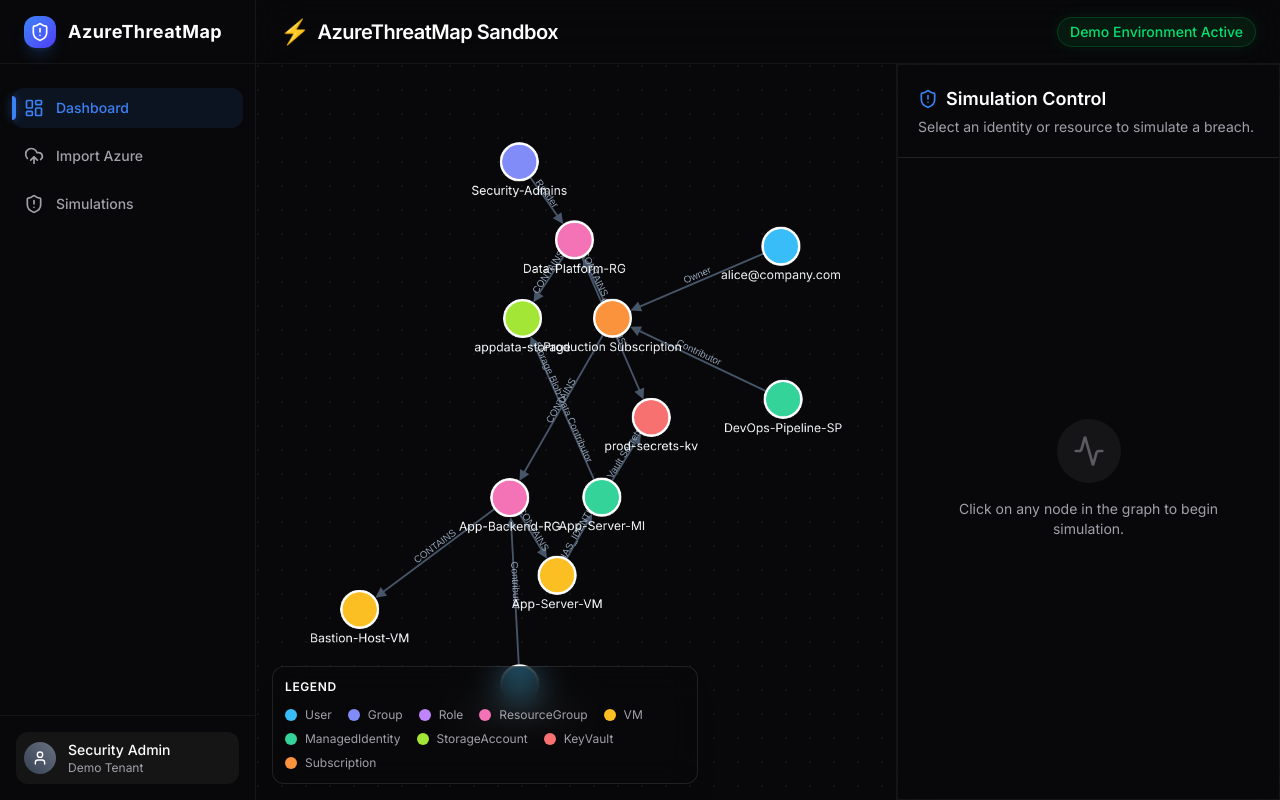
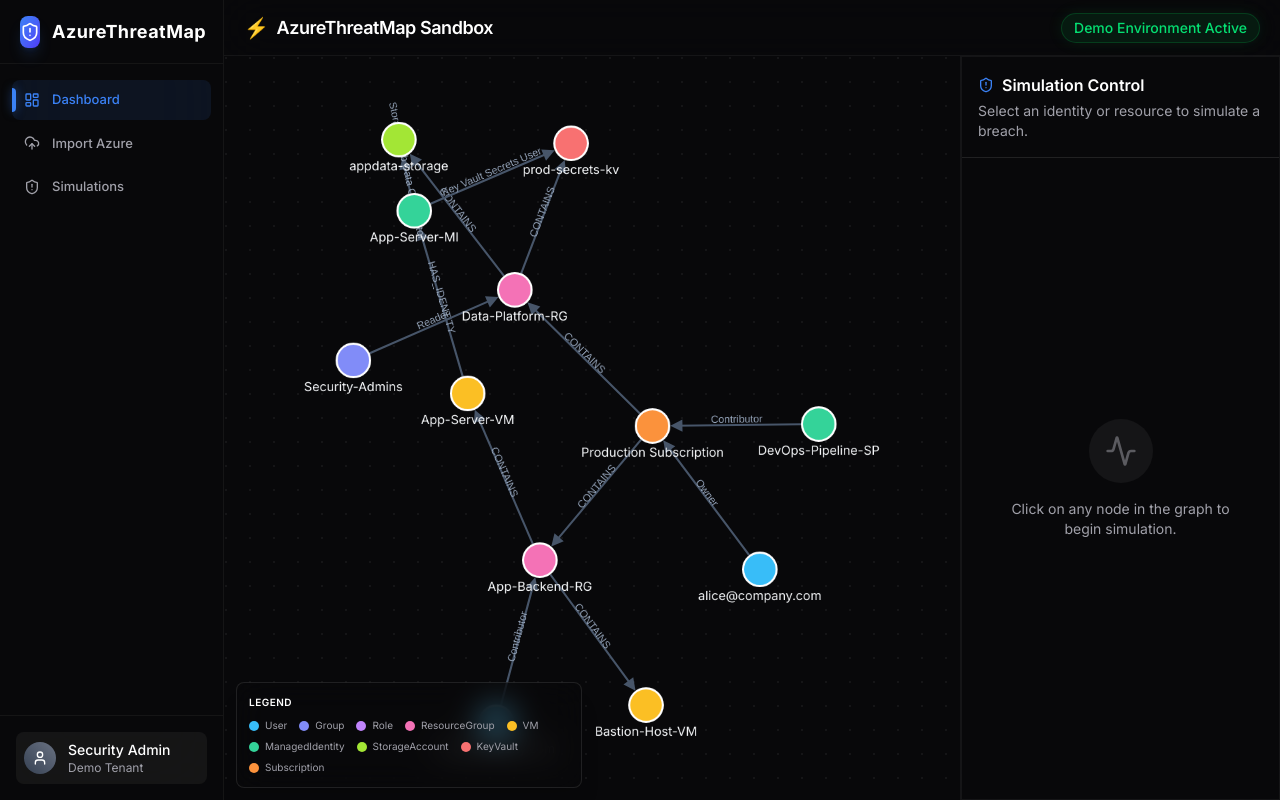
Before and after one commit to vibhu-dixit-dev/AzureThreatMap, a Next.js app: page / in a window 1280 px wide. Built offline with nearby package versions, Linux system fonts and the light colour scheme.

Commit message:
fix: make page dense

```diff
--- a/src/app/globals.css
+++ b/src/app/globals.css
@@ -46,7 +46,7 @@
   --border: #27272a;
   --input: #27272a;
   --ring: #3b82f6;
-  --radius: 0.75rem;
+  --radius: 0.5rem;
 }
 
 body {
@@ -57,7 +57,7 @@ body {
   background-image:
     linear-gradient(to right, rgba(255,255,255,0.02) 1px, transparent 1px),
     linear-gradient(to bottom, rgba(255,255,255,0.02) 1px, transparent 1px);
-  background-size: 40px 40px;
+  background-size: 32px 32px;
 }
 
 @layer utilities {
@@ -65,6 +65,6 @@ body {
     @apply bg-background/50 backdrop-blur-xl border border-white/5 shadow-2xl;
   }
   .glass-card {
-    @apply bg-card/60 backdrop-blur-lg border border-white/10 shadow-xl rounded-xl;
+    @apply bg-card/60 backdrop-blur-lg border border-white/10 shadow-xl rounded-lg p-3;
   }
 }
--- a/src/app/page.tsx
+++ b/src/app/page.tsx
@@ -22,11 +22,11 @@ export default function Dashboard() {
       <Sidebar onImportClick={() => setIsImportModalOpen(true)} />
 
       {/* Main Content Area */}
-      <main className="flex-1 flex flex-col relative z-10 min-w-0 ml-16 md:ml-64 transition-all duration-300">
+      <main className="flex-1 flex flex-col relative z-10 min-w-0 ml-16 md:ml-56 transition-all duration-300">
         {/* Topbar */}
-        <header className="h-14 md:h-16 flex items-center justify-between px-4 md:px-6 border-b border-white/5 bg-card/40 backdrop-blur-xl flex-shrink-0">
-          <h1 className="text-base md:text-xl font-heading font-semibold tracking-tight text-white flex items-center gap-2">
-            <span className="text-primary text-xl md:text-2xl">⚡</span>
+        <header className="h-12 md:h-14 flex items-center justify-between px-4 md:px-5 border-b border-white/5 bg-card/40 backdrop-blur-xl flex-shrink-0">
+          <h1 className="text-sm md:text-lg font-heading font-semibold tracking-tight text-white flex items-center gap-2">
+            <span className="text-primary text-lg md:text-xl">⚡</span>
             <span className="hidden sm:inline">AzureThreatMap Sandbox</span>
             <span className="sm:hidden">AzureThreatMap</span>
           </h1>
@@ -49,7 +49,7 @@ export default function Dashboard() {
           </div>
 
           {/* Right Simulation Panel */}
-          <div className="w-full md:w-80 lg:w-96 flex-shrink-0 border-t md:border-t-0 md:border-l border-white/5 overflow-y-auto">
+          <div className="w-full md:w-72 lg:w-80 flex-shrink-0 border-t md:border-t-0 md:border-l border-white/5 overflow-y-auto">
             <SimulatePanel
               selectedNodeId={selectedNodeId}
               onSimulationComplete={setSimulationResult}
--- a/src/components/GraphCanvas.tsx
+++ b/src/components/GraphCanvas.tsx
@@ -70,15 +70,15 @@ export default function GraphCanvas({ selectedNodeId, onNodeSelect, simulationRe
             'background-color': (ele) => typeColors[ele.data('type')] || '#94a3b8',
             'label': 'data(label)',
             'color': '#f8fafc',
-            'font-size': '10px',
+            'font-size': '9px',
             'font-family': 'Inter, sans-serif',
             'text-valign': 'bottom',
             'text-halign': 'center',
-            'text-margin-y': 4,
-            'border-width': 2,
+            'text-margin-y': 3,
+            'border-width': 1.5,
             'border-color': 'rgba(255,255,255,0.1)',
-            'width': 30,
-            'height': 30,
+            'width': 24,
+            'height': 24,
             'transition-property': 'background-color, line-color, target-arrow-color',
             'transition-duration': 300
           }
@@ -92,10 +92,10 @@ export default function GraphCanvas({ selectedNodeId, onNodeSelect, simulationRe
             'target-arrow-shape': 'triangle',
             'curve-style': 'bezier',
             'label': 'data(label)',
-            'font-size': '8px',
+            'font-size': '7.5px',
             'color': '#94a3b8',
             'text-rotation': 'autorotate',
-            'text-margin-y': -5,
+            'text-margin-y': -4,
             'transition-property': 'background-color, line-color, target-arrow-color, width',
             'transition-duration': 300
           }
@@ -136,9 +136,9 @@ export default function GraphCanvas({ selectedNodeId, onNodeSelect, simulationRe
       ],
       layout: {
         name: 'cose',
-        padding: 50,
-        nodeRepulsion: () => 4000,
-        idealEdgeLength: () => 100,
+        padding: 40,
+        nodeRepulsion: () => 3500,
+        idealEdgeLength: () => 80,
         edgeElasticity: () => 100,
       },
       userZoomingEnabled: true,
@@ -212,13 +212,13 @@ export default function GraphCanvas({ selectedNodeId, onNodeSelect, simulationRe
       )}
 
       {/* Legend overlay */}
-      <div className="absolute bottom-4 left-4 glass-card p-3 rounded-lg flex flex-col gap-2 pointer-events-none">
-        <h4 className="text-xs font-semibold text-white mb-1 uppercase tracking-wider">Legend</h4>
-        <div className="flex flex-wrap gap-x-4 gap-y-2 max-w-[400px]">
+      <div className="absolute bottom-3 left-3 glass-card p-2 rounded-md flex flex-col gap-1.5 pointer-events-none">
+        <h4 className="text-[10px] font-semibold text-white mb-0.5 uppercase tracking-wider">Legend</h4>
+        <div className="flex flex-wrap gap-x-3 gap-y-1.5 max-w-[320px]">
           {Object.entries(typeColors).map(([type, color]) => (
-            <div key={type} className="flex items-center gap-2">
-              <div className="w-3 h-3 rounded-full" style={{ backgroundColor: color }} />
-              <span className="text-xs text-muted-foreground">{type}</span>
+            <div key={type} className="flex items-center gap-1.5">
+              <div className="w-2.5 h-2.5 rounded-full" style={{ backgroundColor: color }} />
+              <span className="text-[10px] text-muted-foreground">{type}</span>
             </div>
           ))}
         </div>
--- a/src/components/Sidebar.tsx
+++ b/src/components/Sidebar.tsx
@@ -7,8 +7,8 @@ interface SidebarProps {
 
 export default function Sidebar({ onImportClick }: SidebarProps) {
   return (
-    <aside className="fixed inset-y-0 left-0 w-16 md:w-64 bg-card/60 backdrop-blur-2xl border-r border-white/5 flex flex-col z-20 transition-all duration-300">
-      <div className="h-16 flex items-center justify-center md:justify-start md:px-6 border-b border-white/5">
+    <aside className="fixed inset-y-0 left-0 w-16 md:w-56 bg-card/60 backdrop-blur-2xl border-r border-white/5 flex flex-col z-20 transition-all duration-300">
+      <div className="h-14 md:h-16 flex items-center justify-center md:justify-start md:px-5 border-b border-white/5">
         <div className="w-8 h-8 rounded-lg bg-gradient-to-br from-primary to-indigo-600 flex items-center justify-center shadow-lg shadow-primary/20">
           <ShieldAlert className="w-5 h-5 text-white" />
         </div>
@@ -17,7 +17,7 @@ export default function Sidebar({ onImportClick }: SidebarProps) {
         </span>
       </div>
 
-      <nav className="flex-1 py-6 flex flex-col gap-2 px-3">
+      <nav className="flex-1 py-4 flex flex-col gap-1 px-3">
         <NavItem icon={LayoutDashboard} label="Dashboard" active />
         <NavItem icon={CloudUpload} label="Import Azure" onClick={onImportClick} />
         <NavItem icon={ShieldAlert} label="Simulations" />
@@ -49,8 +49,8 @@ function NavItem({ icon: Icon, label, active = false, onClick }: { icon: any, la
         ${active ? 'bg-primary/10 text-primary' : 'text-muted-foreground hover:bg-white/5 hover:text-white'}
       `}
     >
-      <Icon className={`w-5 h-5 ${active ? 'text-primary' : 'text-muted-foreground group-hover:text-white'}`} />
-      <span className="hidden md:block text-sm font-medium">{label}</span>
+      <Icon className={`w-4 h-4 ${active ? 'text-primary' : 'text-muted-foreground group-hover:text-white'}`} />
+      <span className="hidden md:block text-[13px] font-medium">{label}</span>
 
       {active && (
         <div className="absolute left-0 top-1/2 -translate-y-1/2 w-1 h-6 bg-primary rounded-r-full shadow-[0_0_10px_rgba(59,130,246,0.5)]" />
--- a/src/components/SimulatePanel.tsx
+++ b/src/components/SimulatePanel.tsx
@@ -80,9 +80,9 @@ export default function SimulatePanel({ selectedNodeId, onSimulationComplete, on
   return (
     <aside className="w-full h-full glass bg-card/80 flex flex-col shadow-2xl relative z-20">
       {/* Header */}
-      <div className="p-5 border-b border-white/10">
-        <h2 className="text-lg font-heading font-semibold text-white flex items-center gap-2">
-          <ShieldAlert className="w-5 h-5 text-primary" />
+      <div className="p-4 border-b border-white/10">
+        <h2 className="text-base font-heading font-semibold text-white flex items-center gap-2">
+          <ShieldAlert className="w-4 h-4 text-primary" />
           Simulation Control
         </h2>
         <p className="text-sm text-muted-foreground mt-1">Select an identity or resource to simulate a breach.</p>
@@ -101,12 +101,12 @@ export default function SimulatePanel({ selectedNodeId, onSimulationComplete, on
 
         {/* Target Selected */}
         {selectedNode && !result && (
-          <div className="p-5 space-y-6">
-            <div className="glass-card p-4 rounded-xl border border-white/10 bg-white/5">
-              <h3 className="text-xs uppercase tracking-wider text-muted-foreground mb-3 font-semibold">Selected Target</h3>
-              <div className="flex items-center gap-3">
-                <div className="w-10 h-10 rounded-lg bg-primary/20 flex items-center justify-center">
-                  <ShieldAlert className="w-5 h-5 text-primary" />
+          <div className="p-4 space-y-4">
+            <div className="glass-card p-3 rounded-lg border border-white/10 bg-white/5">
+              <h3 className="text-[10px] uppercase tracking-wider text-muted-foreground mb-2 font-semibold">Selected Target</h3>
+              <div className="flex items-center gap-2.5">
+                <div className="w-8 h-8 rounded-lg bg-primary/20 flex items-center justify-center">
+                  <ShieldAlert className="w-4 h-4 text-primary" />
                 </div>
                 <div>
                   <div className="text-base font-medium text-white truncate max-w-[200px]">{selectedNode.label}</div>
@@ -118,7 +118,7 @@ export default function SimulatePanel({ selectedNodeId, onSimulationComplete, on
             <button
               onClick={runSimulation}
               disabled={loading}
-              className="w-full flex items-center justify-center gap-2 py-3 px-4 bg-primary hover:bg-blue-600 text-white rounded-lg font-medium transition-all shadow-lg shadow-primary/25 disabled:opacity-50"
+              className="w-full flex items-center justify-center gap-2 py-2.5 px-4 bg-primary hover:bg-blue-600 text-white rounded-lg font-medium transition-all shadow-lg shadow-primary/25 disabled:opacity-50 text-sm"
             >
               {loading
                 ? <><div className="animate-spin w-5 h-5 border-2 border-white/20 border-t-white rounded-full" /> Simulating...</>
@@ -132,16 +132,16 @@ export default function SimulatePanel({ selectedNodeId, onSimulationComplete, on
         {result && (
           <div className="flex flex-col">
             {/* Score Banner */}
-            <div className="relative overflow-hidden bg-gradient-to-br from-red-900/30 to-red-800/10 border-b border-red-500/20 p-5 text-center">
+            <div className="relative overflow-hidden bg-gradient-to-br from-red-900/30 to-red-800/10 border-b border-red-500/20 p-4 text-center">
               <div className="absolute top-0 left-0 w-full h-1 bg-gradient-to-r from-red-500 via-orange-400 to-yellow-400" />
-              <h3 className="text-xs font-semibold text-red-400 uppercase tracking-wider mb-1 flex items-center justify-center gap-2">
-                <AlertTriangle className="w-4 h-4" /> Blast Radius Score
+              <h3 className="text-[10px] font-semibold text-red-400 uppercase tracking-wider mb-0.5 flex items-center justify-center gap-1.5">
+                <AlertTriangle className="w-3.5 h-3.5" /> Blast Radius Score
               </h3>
-              <div className="flex items-end justify-center gap-1 mt-2">
-                <span className="text-5xl font-heading font-bold text-white">{result.totalRiskScore}</span>
-                <span className="text-2xl text-muted-foreground mb-1">/ {result.maxScore}</span>
+              <div className="flex items-end justify-center gap-1 mt-1">
+                <span className="text-4xl font-heading font-bold text-white">{result.totalRiskScore}</span>
+                <span className="text-xl text-muted-foreground mb-0.5">/ {result.maxScore}</span>
               </div>
-              <div className="mt-3 flex justify-center gap-2">
+              <div className="mt-2 text-xs flex justify-center gap-2">
                 {result.blastRadius.length} nodes reachable
               </div>
             </div>
@@ -150,7 +150,7 @@ export default function SimulatePanel({ selectedNodeId, onSimulationComplete, on
             <div className="flex border-b border-white/10 px-4 gap-4">
               {([["overview", "Overview"], ["steps", "Attack Steps"], ["recs", `Recs (${result.recommendations.length})`]] as const).map(([tab, label]) => (
                 <button key={tab} onClick={() => setActiveTab(tab)}
-                  className={cn("py-3 text-xs font-medium border-b-2 transition-colors",
+                  className={cn("py-2.5 text-[11px] font-medium border-b-2 transition-colors",
                     activeTab === tab ? "border-primary text-primary" : "border-transparent text-muted-foreground hover:text-white"
                   )}>
                   {label}
@@ -164,9 +164,9 @@ export default function SimulatePanel({ selectedNodeId, onSimulationComplete, on
                 <>
                   <div className="grid grid-cols-2 gap-2">
                     {Object.entries(result.summary).filter(([, count]) => count > 0).map(([type, count]) => (
-                      <div key={type} className="glass-card bg-white/5 p-3 rounded-lg border border-white/5">
-                        <span className="text-2xl font-semibold text-white">{count}</span>
-                        <span className="text-xs text-muted-foreground block truncate">{type}</span>
+                      <div key={type} className="glass-card bg-white/5 p-2 rounded-lg border border-white/5">
+                        <span className="text-xl font-semibold text-white">{count}</span>
+                        <span className="text-[10px] text-muted-foreground block truncate">{type}</span>
                       </div>
                     ))}
                   </div>
```
